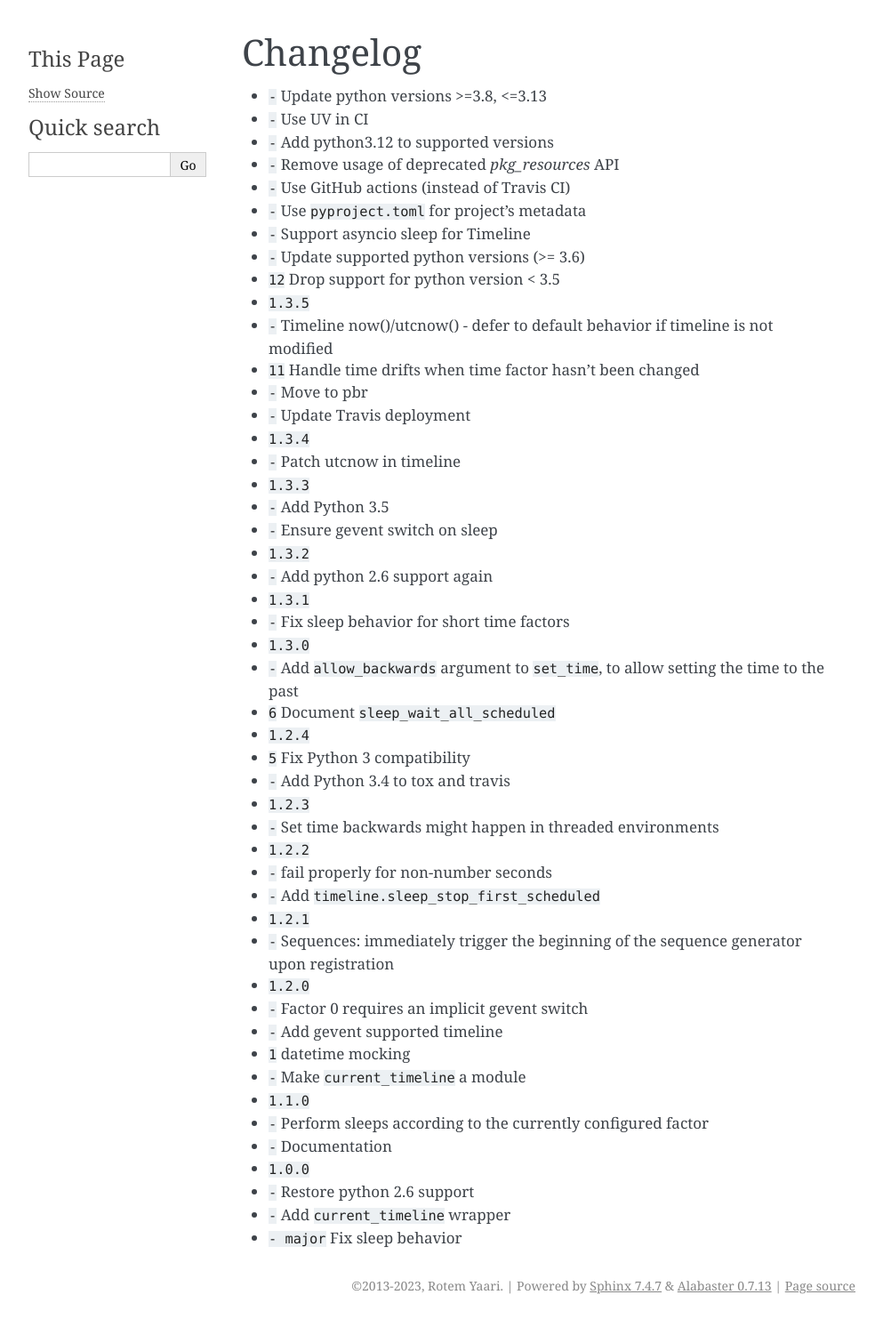
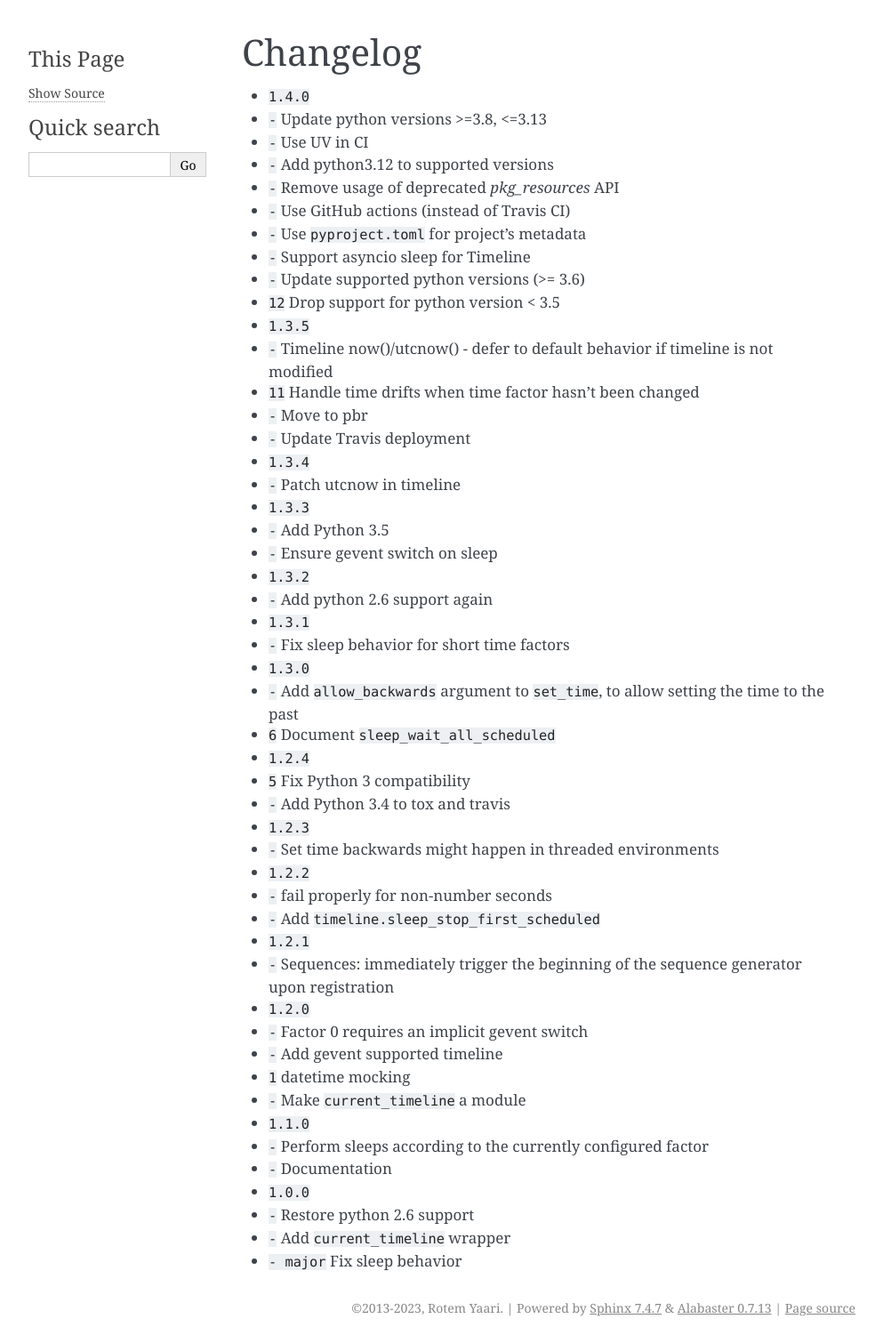
Before and after one commit to getslash/flux, a Sphinx documentation site: the page built from doc/changelog.rst, in a window 1280 px wide. Shown: the whole page at 89% size, without its empty margins (148-1141 px from the left). Built offline with Sphinx 7.4.7, drawn with Linux system fonts in a browser that asks for light colours; the version number could not be read and is left out; cross-references to code outside the pages are shown as plain code; before the commit the page ends 1485 px from its top, so only the background shows below that.

Commit message:
Update changelog

```diff
--- a/doc/changelog.rst
+++ b/doc/changelog.rst
@@ -1,6 +1,7 @@
 Changelog
 =========
 
+* :release:`1.4.0 <16-08-2025>`
 * :feature:`-` Update python versions >=3.8, <=3.13
 * :feature:`-` Use UV in CI
 * :feature:`-` Add python3.12 to supported versions
```
